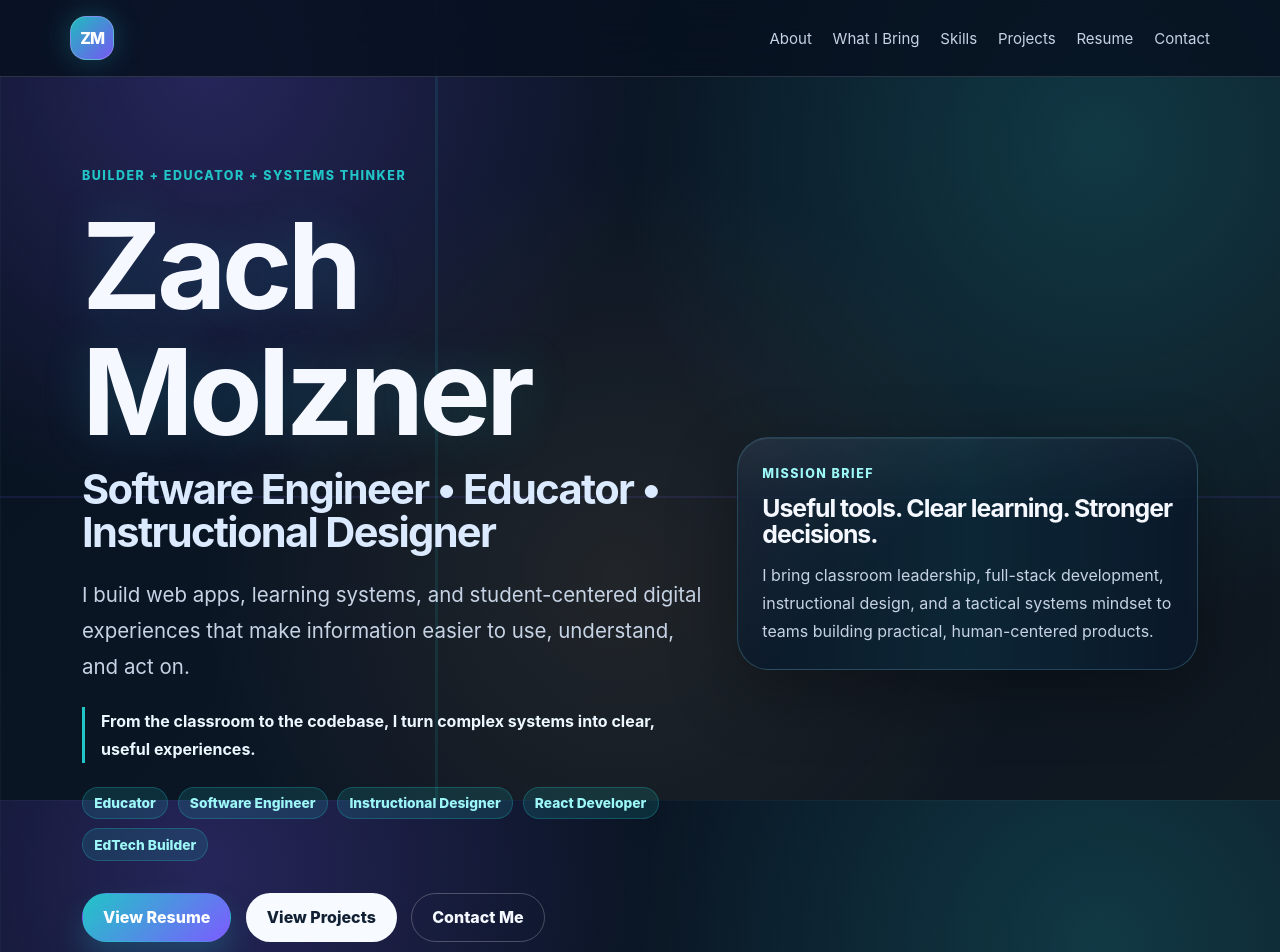
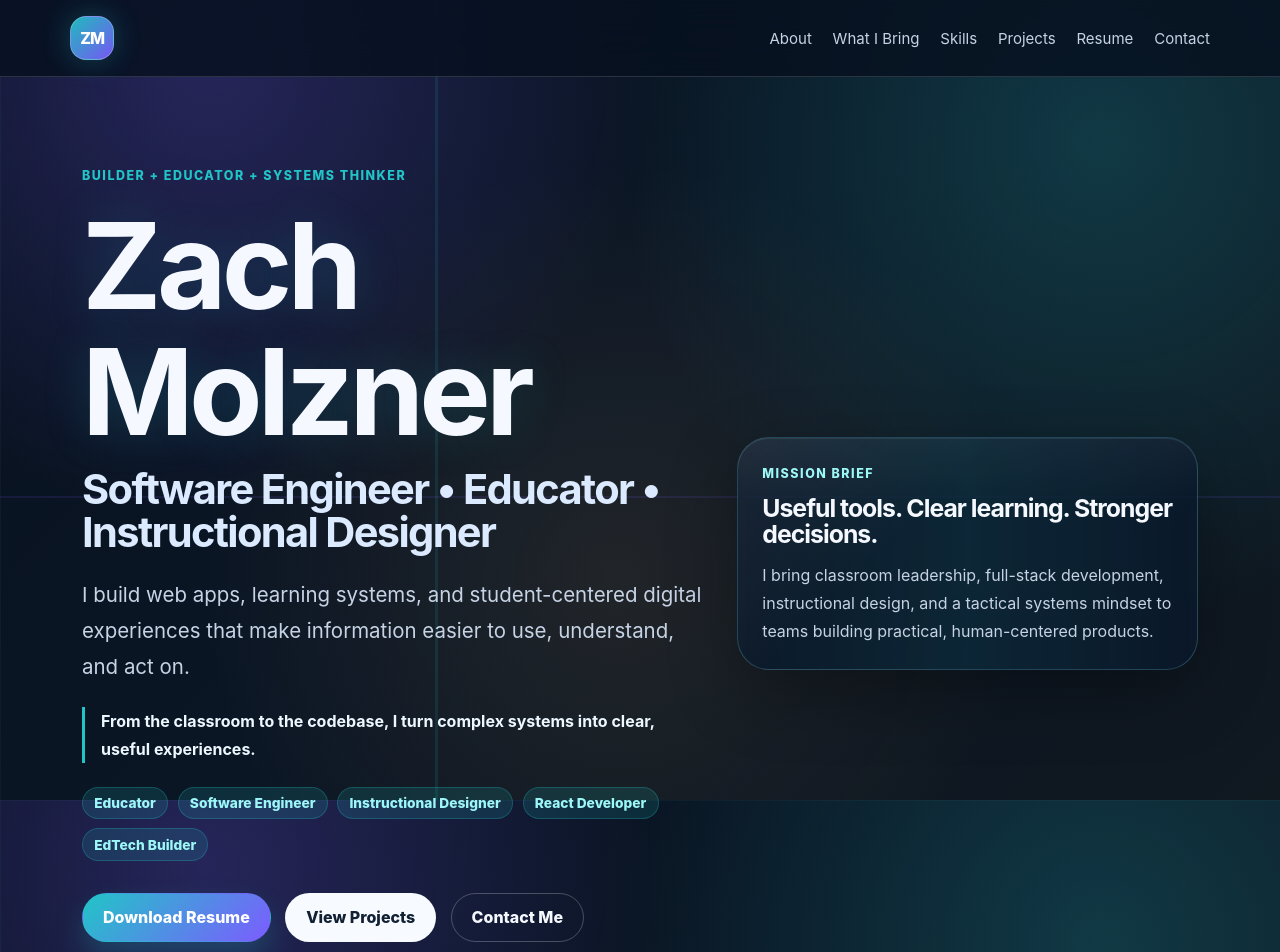
Before and after one commit to ZachMolzner/ZachMolzner_Landing_Page, a React (Vite) app: page / in a window 1280 px wide. Shown: the top 952 px of the page. Built offline with nearby package versions, Linux system fonts and the light colour scheme.

Commit message:
Update resume links and portfolio README

```diff
--- a/src/main.jsx
+++ b/src/main.jsx
@@ -1,6 +1,8 @@
 import React from 'react';
 import { createRoot } from 'react-dom/client';
 import './styles.css';
+
+const resumeHref = `${import.meta.env.BASE_URL}Zachery%20Molzner%20Resume.docx`;
 
 const contactLinks = {
   // Update these values when you want to change your public contact links.
@@ -109,7 +111,7 @@ function App() {
             <a href="#bring">What I Bring</a>
             <a href="#skills">Skills</a>
             <a href="#projects">Projects</a>
-            <a href="#resume">Resume</a>
+            <a href={resumeHref} download>Resume</a>
             <a href="#contact">Contact</a>
           </div>
         </nav>
@@ -137,8 +139,8 @@ function App() {
               ))}
             </div>
             <div className="button-row" aria-label="Portfolio actions">
-              <a className="button primary" href="#resume">
-                View Resume
+              <a className="button primary" href={resumeHref} download>
+                Download Resume
               </a>
               <a className="button secondary" href="#projects">
                 View Projects
@@ -252,9 +254,9 @@ function App() {
                 This resume snapshot highlights the transferable strengths, technical training,
                 and project work that support both career paths.
               </p>
-              {/* TODO: Place your final resume PDF in the public folder and name it resume.pdf. */}
-              <a className="button primary" href="/resume.pdf" download>
-                Download Resume PDF
+              {/* Resume file is served from Vite's public assets folder. */}
+              <a className="button primary" href={resumeHref} download>
+                Download Resume
               </a>
             </div>
             <div className="resume-list" aria-label="Resume highlights">
```
Also changed, not shown: scripts/build.mjs (+5 -4 lines), 1 other file (tests, documents, lock files or other folders).
